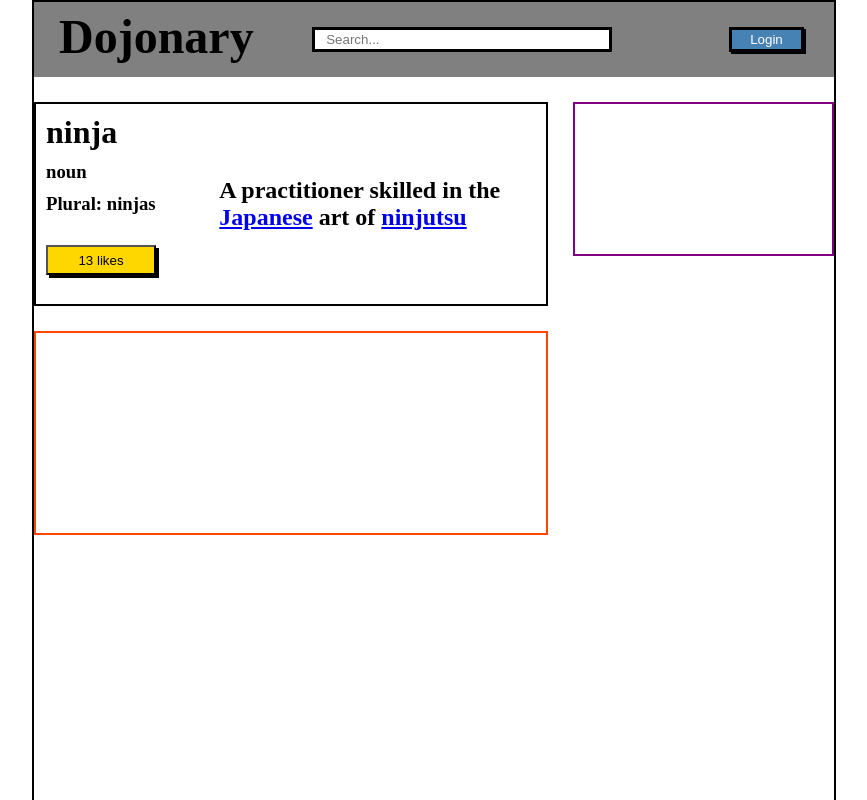
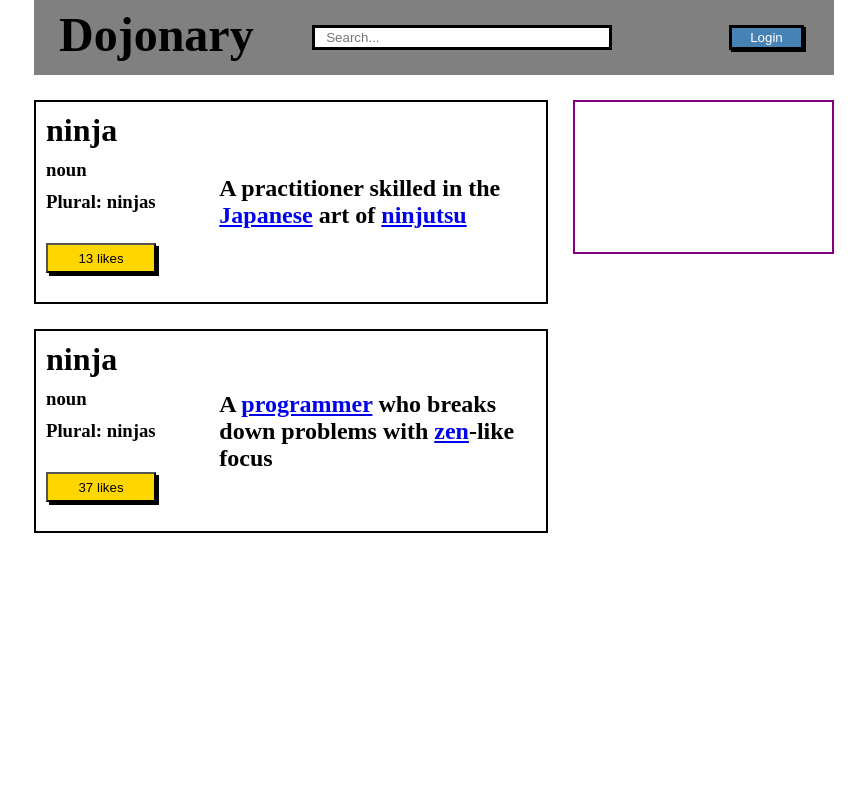
Before and after one commit to Azachary8232/Button_Clicker, a plain HTML site: page index.html in a window 1280 px wide. Shown: the top 800 px of the page, without its empty margins (206-1073 px from the left). Drawn offline with Linux system fonts and the light colour scheme.

Commit message:
Block 2 Complete

```diff
--- a/index.html
+++ b/index.html
@@ -19,7 +19,6 @@
             <div class="design_box" id="left_body">
             <!-- Left Body -->
                 <div class="design_box" id="block1">
-                <!-- Block 1 -->
                     <div class="flex1">
                         <h1 style="margin: 10px;">ninja</h1>
                         <h3 style="margin: 10px;">noun</h3>
@@ -33,7 +32,19 @@
                 </div>
                 <div class="design_box" id="block2">
                 <!-- Block 2 -->
+                <div class="flex1">
+                    <h1 style="margin: 10px;">ninja</h1>
+                    <h3 style="margin: 10px;">noun</h3>
+                    <h3 style="margin: 10px;">Plural: ninjas</h3>
+                    <button class="button">37 likes</button>
                 </div>
+                <div class="flex2" style="margin: auto;margin-left: 20px;">
+                    <h2>A <span><a href="#">programmer</a></span> who breaks<br>
+                    down problems with <span><a href="#">zen</a></span>-like<br>
+                    focus</h2>
+                </div>
+            </div>
+
             </div>
             <div class="design_box" id="right_body">
             <!-- Right Body -->
--- a/style.css
+++ b/style.css
@@ -10,7 +10,7 @@
 }
 
 #container{
-    border-color: black;
+    border: none;
     margin: auto;
     width: 800px;
     height: 1600px;
@@ -46,8 +46,9 @@
 }
 
 #block2{
-    border-color: orangered;
+    border-color: black;
     height: 200px;
+    display: flex;
 }
 
 #right_body{
```
